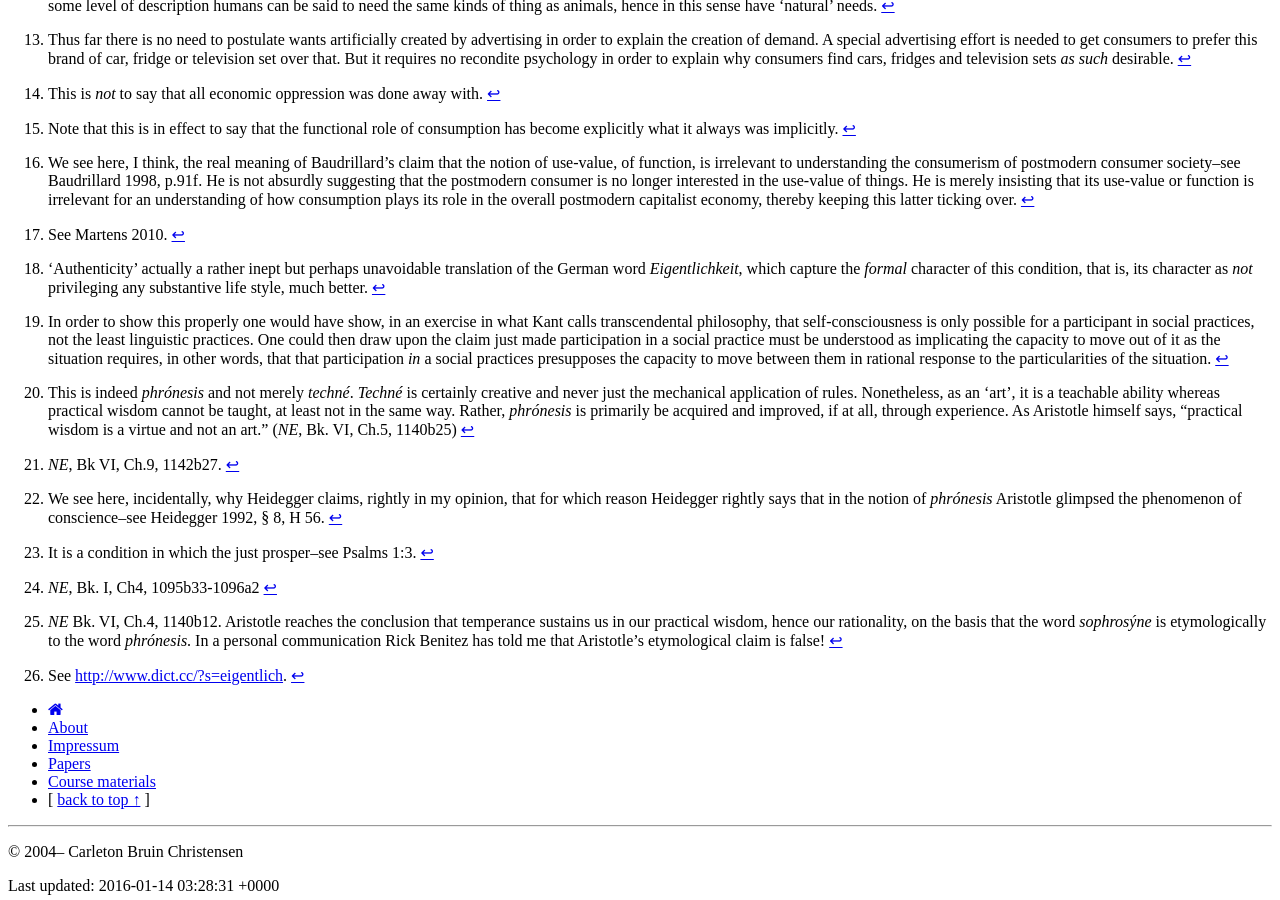
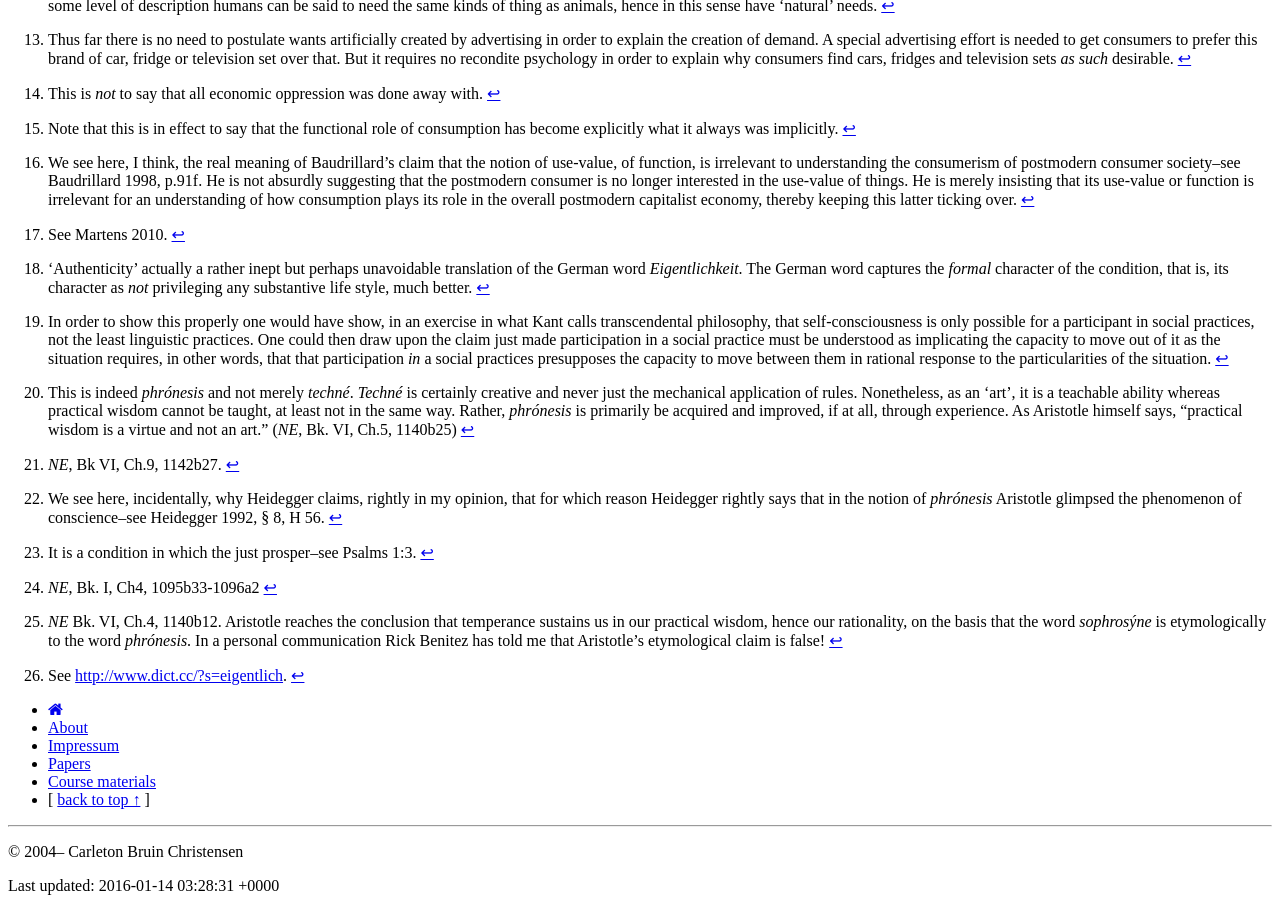
Before and after one commit to klepas/bruins-site, a Jekyll site: the page built from papers/_posts/2010-10-22-the-myth-of-affluenza.md, in a window 1280 px wide and 900 px high, scrolled down 7480 px. Built offline with Jekyll 4.4.1, drawn with Linux system fonts in a browser that asks for light colours; nearby versions of some CDN libraries; some web fonts are replaced.

Commit message:
correction of note 18 in Affluenza paper

```diff
--- a/papers/_posts/2010-10-22-the-myth-of-affluenza.md
+++ b/papers/_posts/2010-10-22-the-myth-of-affluenza.md
@@ -186,7 +186,7 @@ Schor, Juliet, *The Overworked American--The Unexpected Decline of Leisure*, New
 
 [^17]: See Martens 2010.
 
-[^18]: ‘Authenticity’ actually a rather inept but perhaps unavoidable translation of the German word *Eigentlichkeit*, which capture the *formal* character of this condition, that is, its character as *not* privileging any substantive life style, much better.
+[^18]: ‘Authenticity’ actually a rather inept but perhaps unavoidable translation of the German word *Eigentlichkeit*. The German word captures the *formal* character of the condition, that is, its character as *not* privileging any substantive life style, much better.
 
 [^19]: In order to show this properly  one would have show, in an exercise in what Kant calls transcendental philosophy, that self-consciousness is only possible for a participant in social practices, not the least linguistic practices. One could then draw upon the claim just made participation in a social practice must be understood as implicating the capacity to move out of it as the situation requires, in other words, that that participation *in* a social practices  presupposes the capacity to move between them in rational response to the particularities of the situation.
 
```
